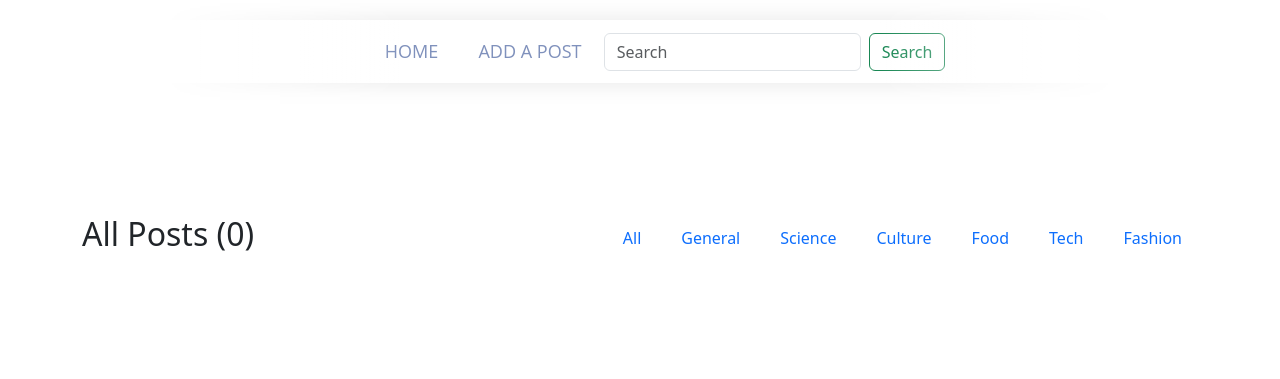
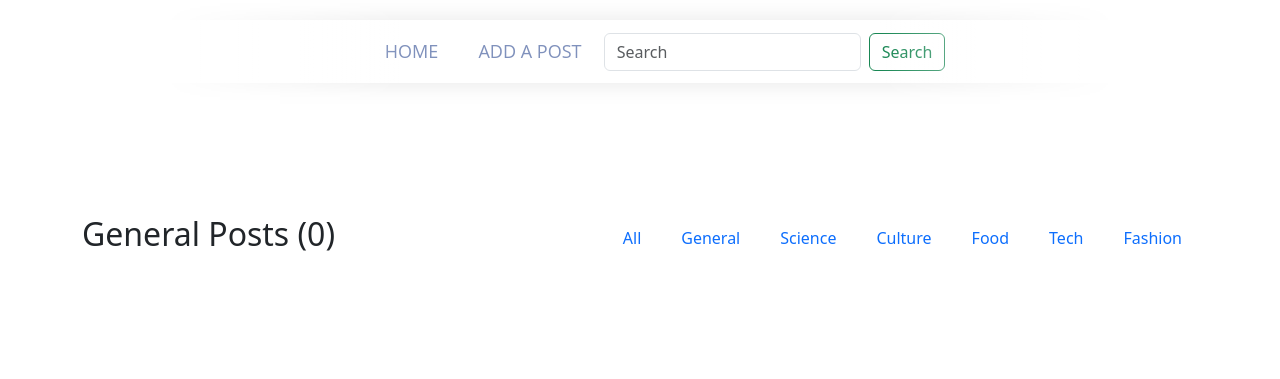
Before and after one commit to T-Python-Feb-24/LAB-ORM-1, a Django app: page /post/all/?cat=General in a window 1280 px wide. Shown: the top 379 px of the page. Run offline with Django 5.2, Linux system fonts and the light colour scheme; data that the repository does not hold is empty.

Commit message:
miner update.

```diff
--- a/BlogWebsite/main/templates/main/add_post.html
+++ b/BlogWebsite/main/templates/main/add_post.html
@@ -17,7 +17,7 @@
                 </div>
 
                 <h5>Choose Image:</h5>
-                <input name="poster"  type="file"  accept="image/*" class="form-control" required />
+                <input name="poster"  type="file"  accept="image/*" class="form-control" />
 
 
                 <select name="category" class="form-select" required>
--- a/BlogWebsite/main/templates/main/all_posts.html
+++ b/BlogWebsite/main/templates/main/all_posts.html
@@ -8,12 +8,12 @@
     <div class="row g-4">
 
         <div class="d-flex justify-content-between align-items-center">
-            <h2>All Posts ({{ posts.count }}) </h2>
+            <h2>{% if 'cat' in request.GET %} {{request.GET.cat}} {% else %} All {% endif %} Posts ({{ posts.count }})</h2>
 
             <div class="d-flex gap-2">
-                <a href="{% url 'main:all_posts_view' %}" class="p-2 ps-3 pe-3 rounded-pill cat  text-decoration-none">All</a>
+                <a href="{% url 'main:all_posts_view' %}" class="p-2 ps-3 pe-3 rounded-pill cat  text-decoration-none {% if 'cat' not in request.GET %} All  {% endif %}">All</a>
                 {% for val, key in categories %}
-                    <a href="?cat={{val}}" class="p-2 ps-3 pe-3 rounded-pill cat {{ val }} text-decoration-none">{{val}}</a>
+                    <a href="?cat={{val}}" class="p-2 ps-3 pe-3 rounded-pill cat {% if request.GET.cat == val %} {{ val }}{% endif %} text-decoration-none">{{val}}</a>
                 {% endfor %}
             </div>
         </div>
--- a/BlogWebsite/main/templates/main/update_post.html
+++ b/BlogWebsite/main/templates/main/update_post.html
@@ -23,7 +23,7 @@
                   </select>
 
                 <h5>Choose Image:</h5>
-                <input name="poster"  type="file"  accept="image/*" class="form-control" required />
+                <input name="poster"  type="file"  accept="image/*" class="form-control" />
 
 
                 <select name="category" class="form-select" required>
--- a/BlogWebsite/main/views.py
+++ b/BlogWebsite/main/views.py
@@ -85,18 +85,8 @@ def all_posts_view(request: HttpRequest):
     else:
         posts = Post.objects.all()
 
-    limit = 3
-    pages_count = [str(n) for n in range(1, round(posts.count()/limit)+1)]
-    start = (int(request.GET.get("page", 1))-1)*limit
-    end = (start)+limit
 
-    print(list(pages_count))
-
-
-    posts = posts[start:end]
-
-
-    return render(request, "main/all_posts.html", {"posts" : posts, "categories" : Post.categories.choices, "pages_count":pages_count})
+    return render(request, "main/all_posts.html", {"posts" : posts, "categories" : Post.categories.choices})
 
 
 def posts_search_view(request:HttpRequest):
```
